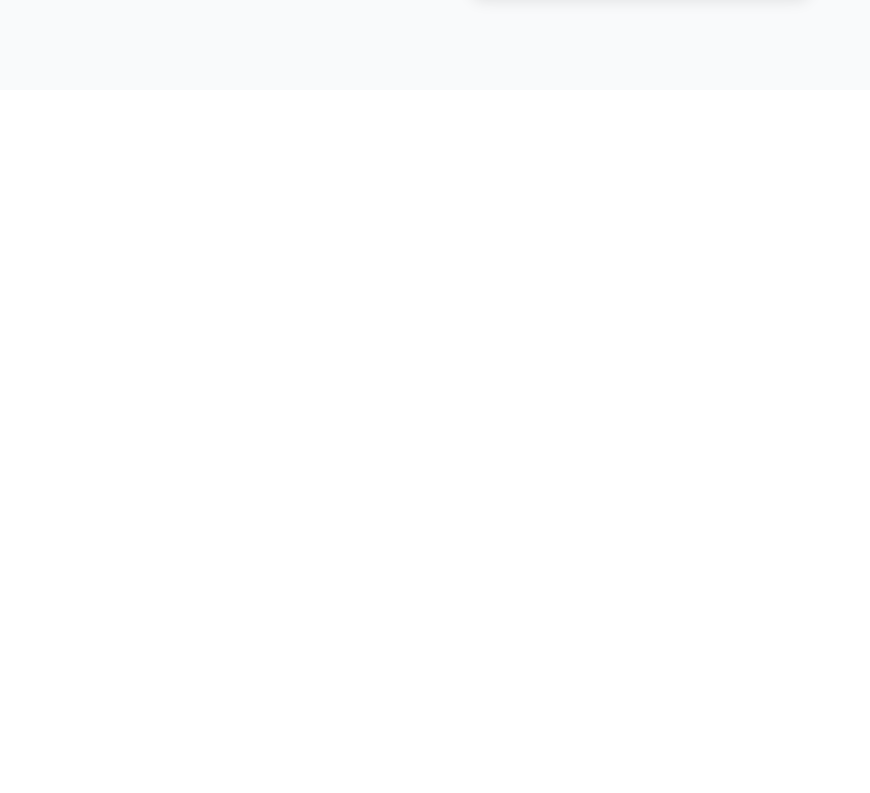
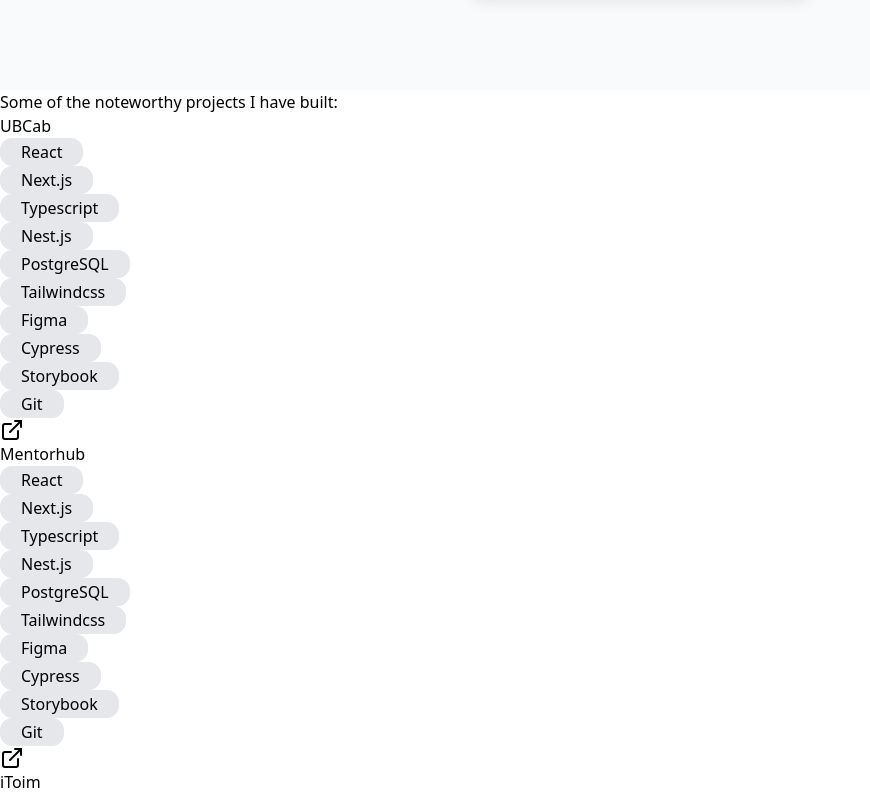
Before and after one commit to baysxz/my-portfolio, a Next.js app: page / in a window 1280 px wide. Shown: the part 3260-4053 px from the top of the page, without its empty margins (0-870 px from the left). Before the commit the page ends 3350 px from the top, so only its background shows below. Built offline with nearby package versions, Linux system fonts and the light colour scheme.

Commit message:
workstart

```diff
--- /dev/null
+++ b/src/Components/FrameworkSection.js
@@ -0,0 +1,7 @@
+export const FrameworkSection = (props) => {
+  return (
+    <div className='flex w-fit h-7 bg-gray-200 border rounded-xl py-1 px-5 justify-center items-center'>
+      {props.text}
+    </div>
+  );
+};
--- /dev/null
+++ b/src/Components/MyCompanies.js
@@ -0,0 +1,19 @@
+import { FrameworkSection } from "./FrameworkSection";
+
+export const MyCompanies = (props) => {
+  const { picture, company, details, frameworks, actions } = props;
+  return (
+    <div>
+      <div>{picture} </div>
+      <div>
+        <p>{details}</p>
+        <div>
+          {frameworks.map((framework, index) => {
+            return <FrameworkSection key={index} text={framework} />;
+          })}
+        </div>
+        <div>{actions}</div>
+      </div>
+    </div>
+  );
+};
--- /dev/null
+++ b/src/Components/Work.js
@@ -0,0 +1,85 @@
+const { ExternalLink } = require("lucide-react");
+const { MyCompanies } = require("./MyCompanies");
+
+const data = [
+  {
+    id: 0,
+    picture: "",
+    company: "UBCab",
+    details:
+      "Lorem ipsum dolor sit amet, consectetur adipiscing elit. Maecenas nec urna ac tellus volutpat viverra. Vestibulum ante ipsum primis in faucibus orci luctus et ultrices posuere cubilia curae.",
+    frameworks: [
+      "React",
+      "Next.js",
+      "Typescript",
+      "Nest.js",
+      "PostgreSQL",
+      "Tailwindcss",
+      "Figma",
+      "Cypress",
+      "Storybook",
+      "Git",
+    ],
+    actions: <ExternalLink />,
+  },
+  {
+    id: 1,
+    picture: "",
+    company: "Mentorhub",
+    details:
+      "Lorem ipsum dolor sit amet, consectetur adipiscing elit. Maecenas nec urna ac tellus volutpat viverra. Vestibulum ante ipsum primis in faucibus orci luctus et ultrices posuere cubilia curae.",
+    frameworks: [
+      "React",
+      "Next.js",
+      "Typescript",
+      "Nest.js",
+      "PostgreSQL",
+      "Tailwindcss",
+      "Figma",
+      "Cypress",
+      "Storybook",
+      "Git",
+    ],
+    actions: <ExternalLink />,
+  },
+  {
+    id: 2,
+    picture: "",
+    company: "iToim",
+    details:
+      "Lorem ipsum dolor sit amet, consectetur adipiscing elit. Maecenas nec urna ac tellus volutpat viverra. Vestibulum ante ipsum primis in faucibus orci luctus et ultrices posuere cubilia curae.",
+    frameworks: [
+      "React",
+      "Next.js",
+      "Typescript",
+      "Nest.js",
+      "PostgreSQL",
+      "Tailwindcss",
+      "Figma",
+      "Cypress",
+      "Storybook",
+      "Git",
+    ],
+    actions: <ExternalLink />,
+  },
+];
+
+export const Work = () => {
+  return (
+    <div>
+      <div></div>
+      <p>Some of the noteworthy projects I have built:</p>
+      {data.map((WorkExperience, index) => {
+        return (
+          <MyCompanies
+            key={index}
+            company={WorkExperience.company}
+            details={WorkExperience.company}
+            frameworks={WorkExperience.frameworks}
+            actions={WorkExperience.actions}
+          />
+        );
+      })}
+    </div>
+  );
+};
--- a/src/pages/index.js
+++ b/src/pages/index.js
@@ -3,15 +3,17 @@
 import Header from "@/Components/Header";
 import Hero from "@/Components/Hero";
 import SkillsPage from "@/Components/SkillsPage";
+import { Work } from "@/Components/Work";
 
 export default function Home() {
   return (
-    <div className="container max-w-7xl mx-auto">
+    <div className='container max-w-7xl mx-auto'>
       <Header />
       <Hero />
       <About />
       <SkillsPage />
       <Experience />
+      <Work />
     </div>
   );
 }
```
Also changed, not shown: src/Components/Header.js (+6 -9 lines), src/Components/MyExperience.js (+7 -7 lines), 1 other file (tests, documents, lock files or other folders).
